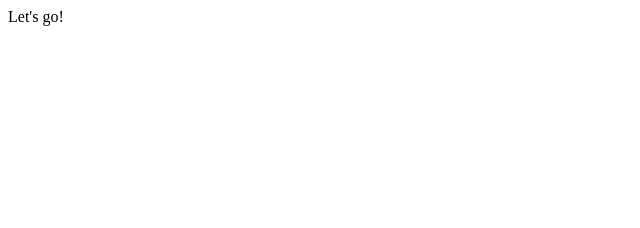
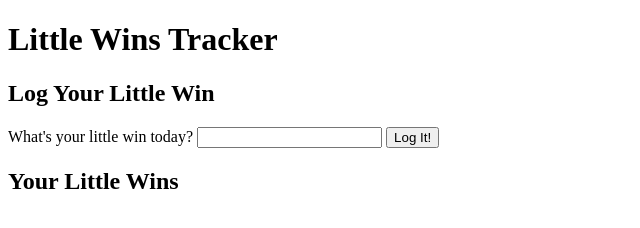
Before and after one commit to amidpro/littlewins-habits, a plain HTML site: page index.html in a window 1280 px wide. Shown: the whole page, without its empty margins (0-640 px from the left). Drawn offline with Linux system fonts and the light colour scheme; files that its build step writes are made by us from their sources.

Commit message:
Little Wins Main Page Tracker Layout

```diff
--- a/index.html
+++ b/index.html
@@ -1,9 +1,33 @@
+<!-- index.html -->
+
 <!DOCTYPE html>
-<html>
-    <head>
-        <title>Little Wins Tracker</title>
-    </head>
-    <body>
-        Let's go!
-    </body>
+<html lang="en">
+<head>
+    <meta charset="UTF-8">
+    <meta name="viewport" content="width=device-width, initial-scale=1.0">
+    <title>Little Wins Tracker</title>
+    <link rel="stylesheet" href="styles.css">
+</head>
+<body>
+    <header>
+        <h1>Little Wins Tracker</h1>
+    </header>
+    <main>
+        <section id="log-form">
+            <h2>Log Your Little Win</h2>
+            <form id="win-form">
+                <label for="win-input">What's your little win today?</label>
+                <input type="text" id="win-input" name="win" required>
+                <button type="submit">Log It!</button>
+            </form>
+        </section>
+        <section id="win-list">
+            <h2>Your Little Wins</h2>
+            <ul id="win-items">
+                <!-- Little wins will be dynamically added here -->
+            </ul>
+        </section>
+    </main>
+    <script src="script.js"></script>
+</body>
 </html>
```
